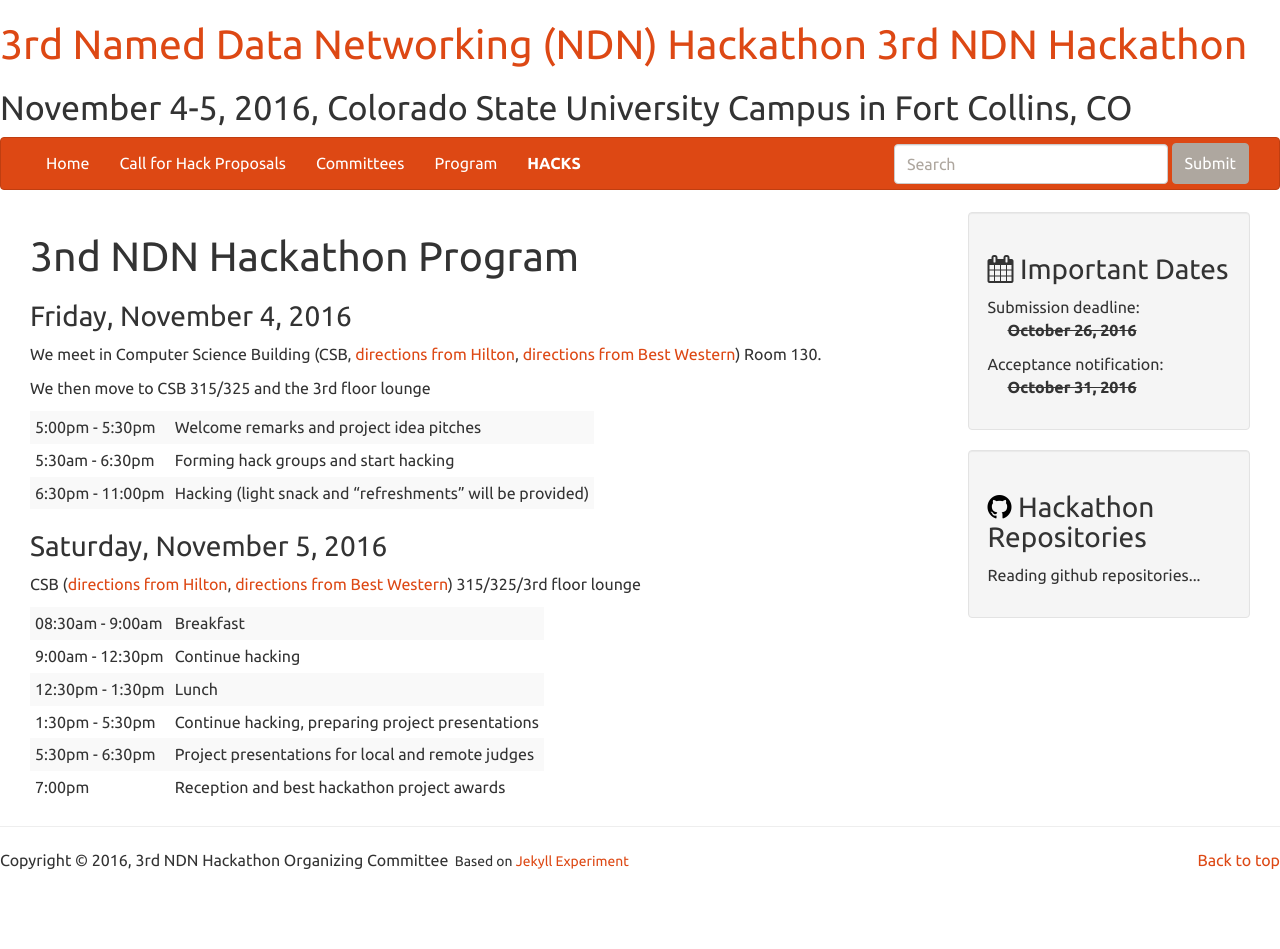
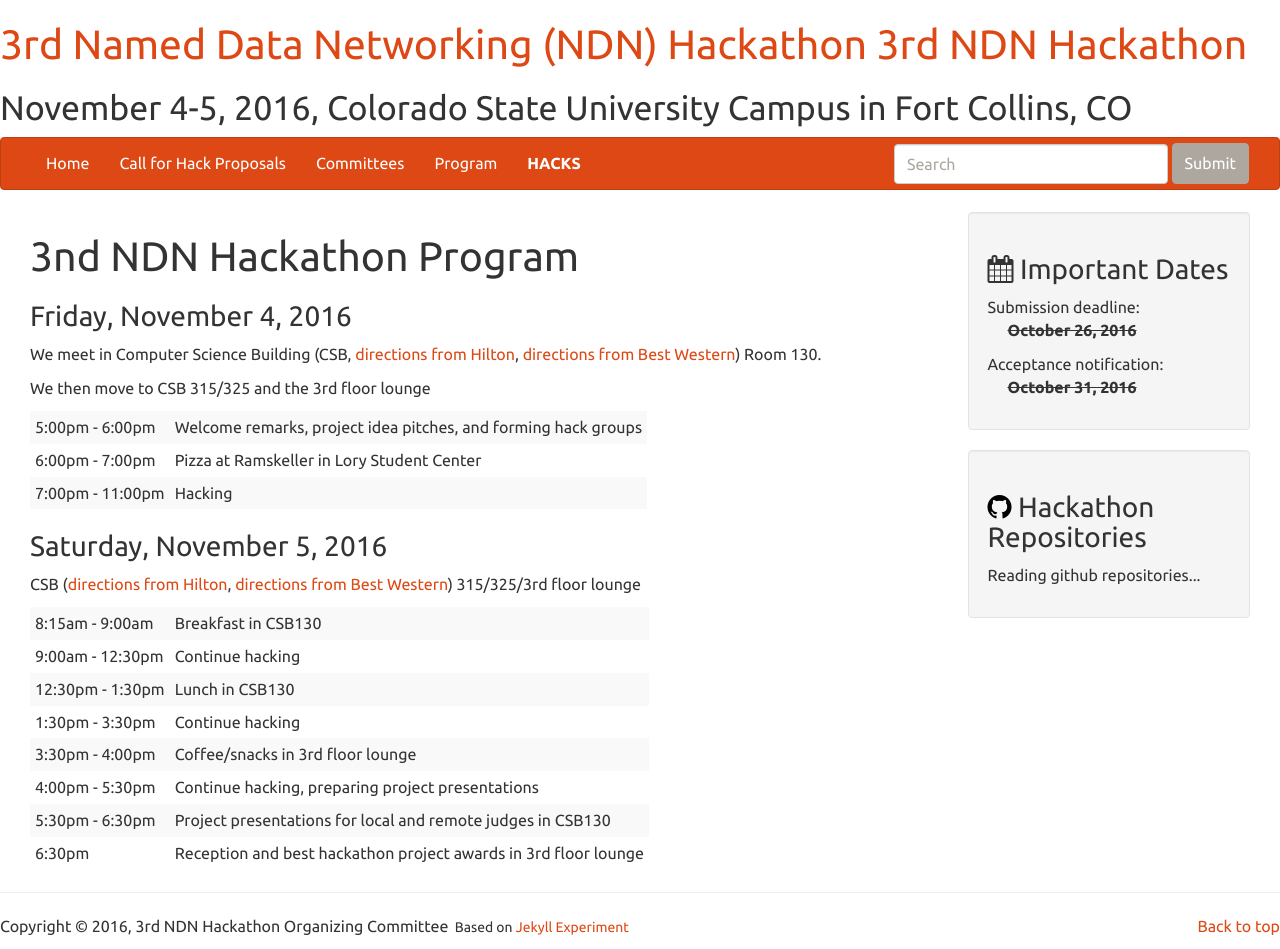
Before and after one commit to 3rd-ndn-hackathon/3rd-ndn-hackathon.github.io, a Jekyll site: the page built from program.md, in a window 1280 px wide. Built offline with Jekyll 4.4.1, drawn with Linux system fonts in a browser that asks for light colours; comment, search, counter and statistics services are not loaded; before the commit the page ends 900 px from its top, so only the background shows below that.

Commit message:
Update program.md

```diff
--- a/program.md
+++ b/program.md
@@ -14,18 +14,20 @@ We then move to CSB 315/325 and the 3rd floor lounge
 
 {:.table-condensed .table-striped .table-hover .program}
 
-5:00pm - 5:30pm | Welcome remarks and project idea pitches
-5:30am - 6:30pm | Forming hack groups and start hacking
-6:30pm - 11:00pm | Hacking (light snack and "refreshments" will be provided)
+5:00pm - 6:00pm | Welcome remarks, project idea pitches, and forming hack groups
+6:00pm - 7:00pm | Pizza at Ramskeller in Lory Student Center
+7:00pm - 11:00pm | Hacking
 
 ### Saturday, November 5, 2016
 
 CSB ([directions from Hilton](https://goo.gl/maps/TqmjQFrAyNA2){: target="_blank"}, [directions from Best Western](https://goo.gl/maps/yj6ppE1p9Yq){: target="_blank"}) 315/325/3rd floor lounge
 
 {:.table-condensed .table-striped .table-hover .program}
-08:30am - 9:00am | Breakfast
+8:15am - 9:00am | Breakfast in CSB130
 9:00am - 12:30pm | Continue hacking
-12:30pm - 1:30pm | Lunch
-1:30pm - 5:30pm | Continue hacking, preparing project presentations
-5:30pm - 6:30pm | Project presentations for local and remote judges
-7:00pm | Reception and best hackathon project awards
+12:30pm - 1:30pm | Lunch in CSB130
+1:30pm - 3:30pm | Continue hacking
+3:30pm - 4:00pm | Coffee/snacks in 3rd floor lounge
+4:00pm - 5:30pm | Continue hacking, preparing project presentations
+5:30pm - 6:30pm | Project presentations for local and remote judges in CSB130
+6:30pm | Reception and best hackathon project awards in 3rd floor lounge
```
